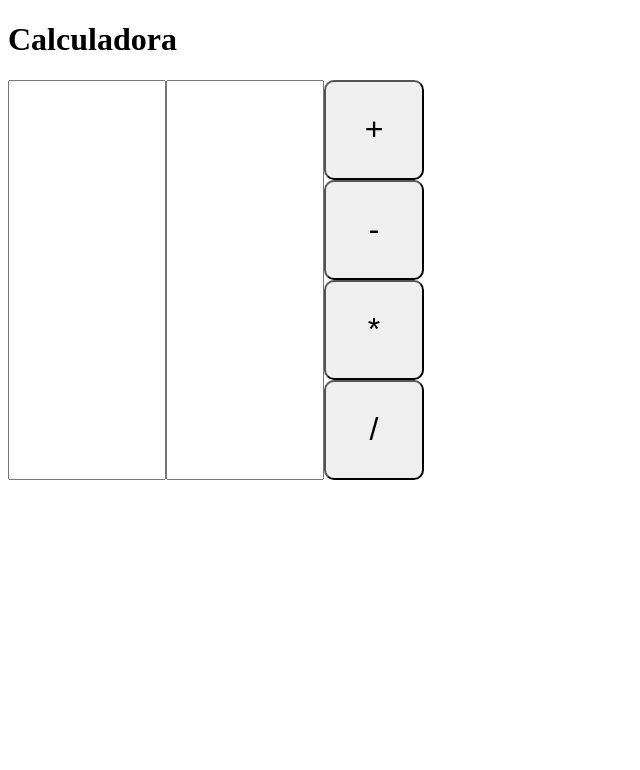
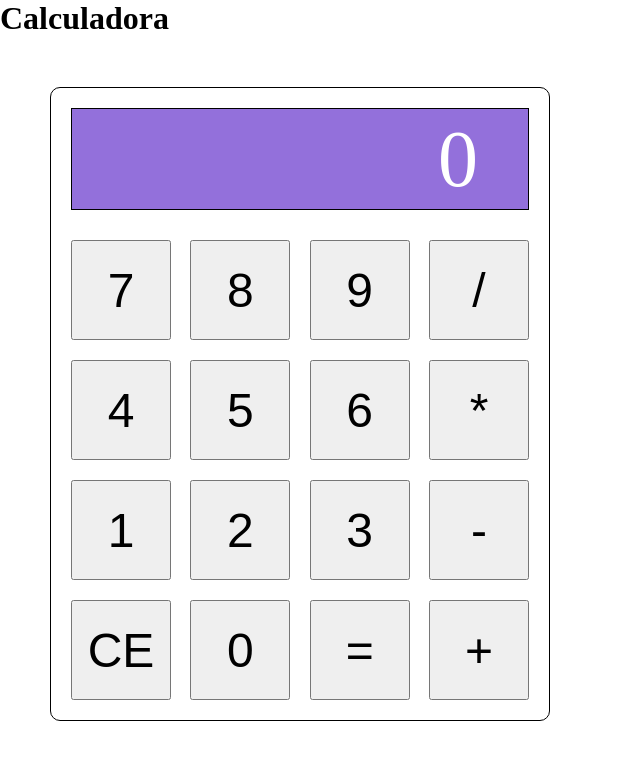
Before and after one commit to andre-noel/senac-web-2024, a PHP site: page /JS/calculadora.html in a window 1280 px wide. Shown: the top 770 px of the page, without its empty margins (0-640 px from the left). Run offline with PHP 8.4, Linux system fonts and the light colour scheme.

Commit message:
Criação da calculadora

```diff
--- a/JS/calculadora.html
+++ b/JS/calculadora.html
@@ -8,17 +8,12 @@
     <script src="script.js" defer></script>
 </head>
 <body>
-    <h1>Calculadora</h1>
-    <div class="layout">
-        <input type="number" name="" id="num1">
-        <input type="number" name="" id="num2">
-        <div class="botoes">
-            <button id="botaoSoma">+</button>
-            <button id="botaoSub">-</button>
-            <button id="botaoMul">*</button>
-            <button id="botaoDiv">/</button>
-        </div>
-    </div>
-    <p id="resultado"></p>
+    <header>
+        <h1>Calculadora</h1>
+    </header>
+    <main>
+        <div class="painel">0</div>
+        <div class="botoes"></div>
+    </main>
 </body>
 </html>
--- a/JS/script.js
+++ b/JS/script.js
@@ -1,8 +1,18 @@
-const num1 = document.querySelector("#num1");
-const num2 = document.querySelector("#num2");
-const resultado = document.querySelector("#resultado");
-const botaoSoma = document.querySelector("#botaoSoma");
+// Captura a div onde vou colocar os botões
+const botoes = document.querySelector('.botoes');
 
-botaoSoma.addEventListener("click", function () {
-    resultado.innerHTML = parseInt(num1.value) + parseInt(num2.value);
-});
+// Cria um array com os rótulos dos botões
+const rotulosBotoes = ['7', '8', '9', '/', '4', '5', '6', '*', '1', '2', '3', '-', 'CE', '0', '=', '+'];
+
+// Faz um looping para criar os botões
+// O looping vai de 0 até o último elemento do array
+for (let index = 0; index < rotulosBotoes.length; index += 1) {
+    // Cria um elemento button e salva na variável botaoNovo
+    const botaoNovo = document.createElement('button');
+
+    // Escreve o rótulo dentro do botão
+    botaoNovo.innerHTML = rotulosBotoes[index];
+
+    // Adiciona o botão na div botoes
+    botoes.appendChild(botaoNovo);
+}
--- a/JS/style.css
+++ b/JS/style.css
@@ -1,20 +1,38 @@
-input, button, #resultado {
-    font-size: 2rem;
+* {
+    padding: 0;
+    margin: 0;
+    box-sizing: border-box;
 }
 
-input {
-    width: 150px;
+main {
+    border: 1px solid black;
+    width: 500px;
+    margin: 50px;
+    padding: 20px;
+    border-radius: 10px;
 }
-button {
+
+.painel {
+    border: 1px solid black;
+    background-color: mediumpurple;
+    height: 100px;
+    color: white;
+    font-size: 5rem;
+    display: flex;
+    justify-content: flex-end;
+    align-items: center;
+    padding: 50px;
+}
+
+.botoes {
+    display: flex;
+    flex-wrap: wrap;
+    justify-content: space-between;
+    row-gap: 20px;
+    margin-top: 30px;
+}
+.botoes button {
+    font-size: 3rem;
     width: 100px;
     height: 100px;
-    border-radius: 10px;
 }
-.botoes {
-    display: flex;
-    flex-direction: column;
-}
-
-.layout {
-    display: flex;
-}
```
Also changed, not shown: JS/objetos.png (added), JS/programação.png (added), JS/rascunho calculadora.png (added), README.md.
